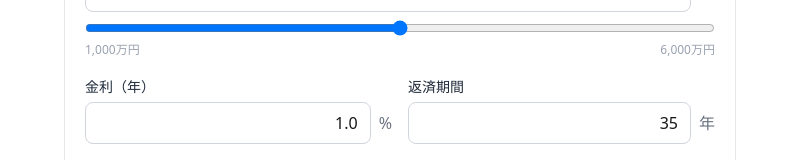
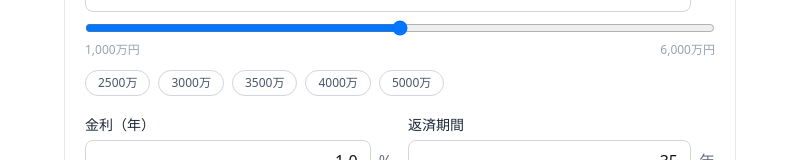
Before and after one commit to kokimi28/tool-factory, a Next.js app: page /jutaku-loan in a window 1280 px wide. Shown: the part 267-427 px from the top of the page, without its empty margins (240-1030 px from the left). Built offline with nearby package versions, Linux system fonts and the light colour scheme; no server answers.

Commit message:
feat(jutaku-loan): E2 借入額プリセット（ワンタップ入力） (#100)
Co-authored-by: Claude <noreply@anthropic.com>

```diff
--- a/components/jutaku-loan/Calculator.tsx
+++ b/components/jutaku-loan/Calculator.tsx
@@ -6,6 +6,7 @@ import {
   type HousingType,
 } from "@/lib/jutaku-loan/calculations";
 import { parseNonNegativeNumber as toNumber } from "@/lib/input";
+import { JUTAKU_LOAN_PRESETS } from "@/lib/jutaku-loan/presets";
 import PrincipalScenarioTable from "@/components/jutaku-loan/PrincipalScenarioTable";
 
 const yen = (n: number) => `${Math.round(n).toLocaleString("ja-JP")}円`;
@@ -66,6 +67,18 @@ export default function Calculator() {
           <div className="flex justify-between text-xs text-gray-400">
             <span>1,000万円</span>
             <span>6,000万円</span>
+          </div>
+          <div className="mt-3 flex flex-wrap gap-2" role="group" aria-label="借入額プリセット">
+            {JUTAKU_LOAN_PRESETS.map((p) => (
+              <button
+                key={p.value}
+                type="button"
+                className="rounded-full border border-gray-300 px-3 py-1 text-xs text-gray-600 transition hover:border-emerald-400 hover:text-emerald-700"
+                onClick={() => setPrincipal(String(p.value))}
+              >
+                {p.label}
+              </button>
+            ))}
           </div>
         </label>
 
--- /dev/null
+++ b/lib/jutaku-loan/presets.ts
@@ -0,0 +1,13 @@
+/**
+ * 借入額プリセット（E2・2巡目）。よくある住宅ローン借入額をワンタップで入力する。
+ * Calculator とテストで共有し、値の妥当性を CI で固定する。
+ */
+export type PrincipalPreset = { label: string; value: number };
+
+export const JUTAKU_LOAN_PRESETS: PrincipalPreset[] = [
+  { label: "2500万", value: 25_000_000 },
+  { label: "3000万", value: 30_000_000 },
+  { label: "3500万", value: 35_000_000 },
+  { label: "4000万", value: 40_000_000 },
+  { label: "5000万", value: 50_000_000 },
+];
```
Also changed, not shown: 1 other file (tests, documents, lock files or other folders).
